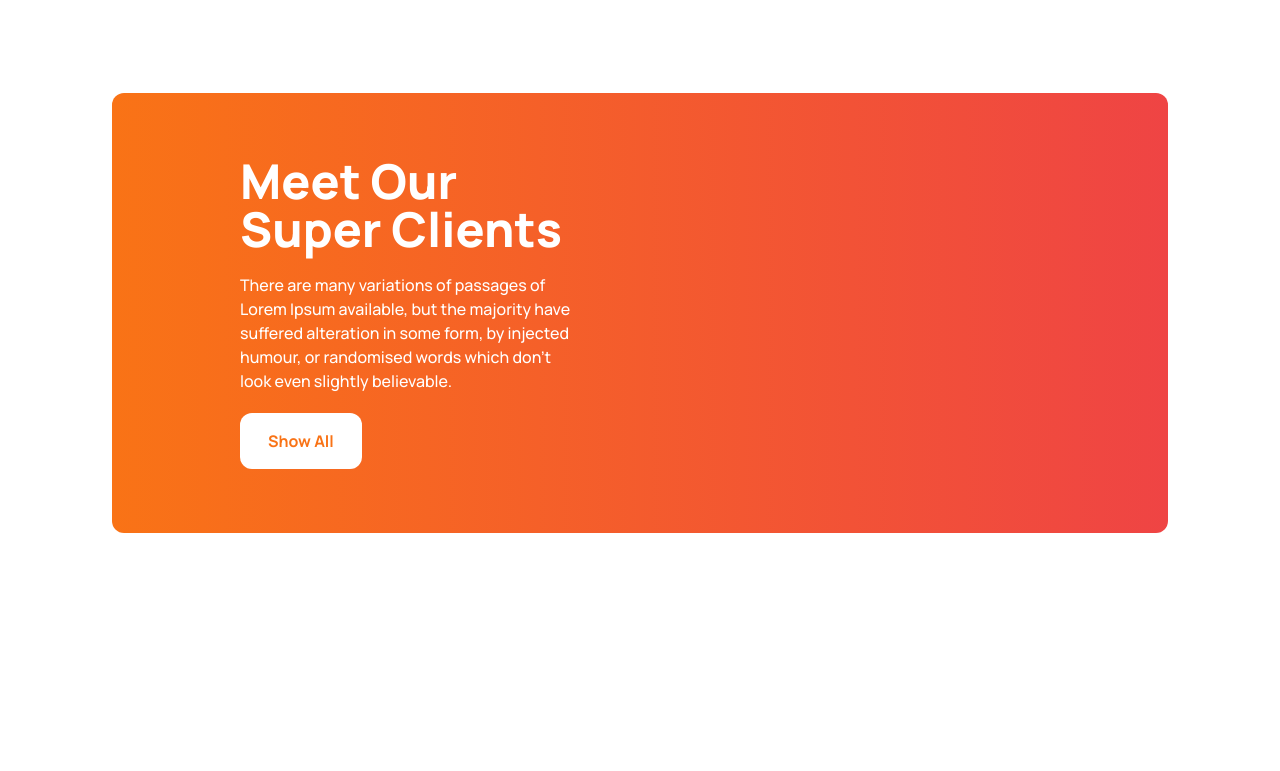
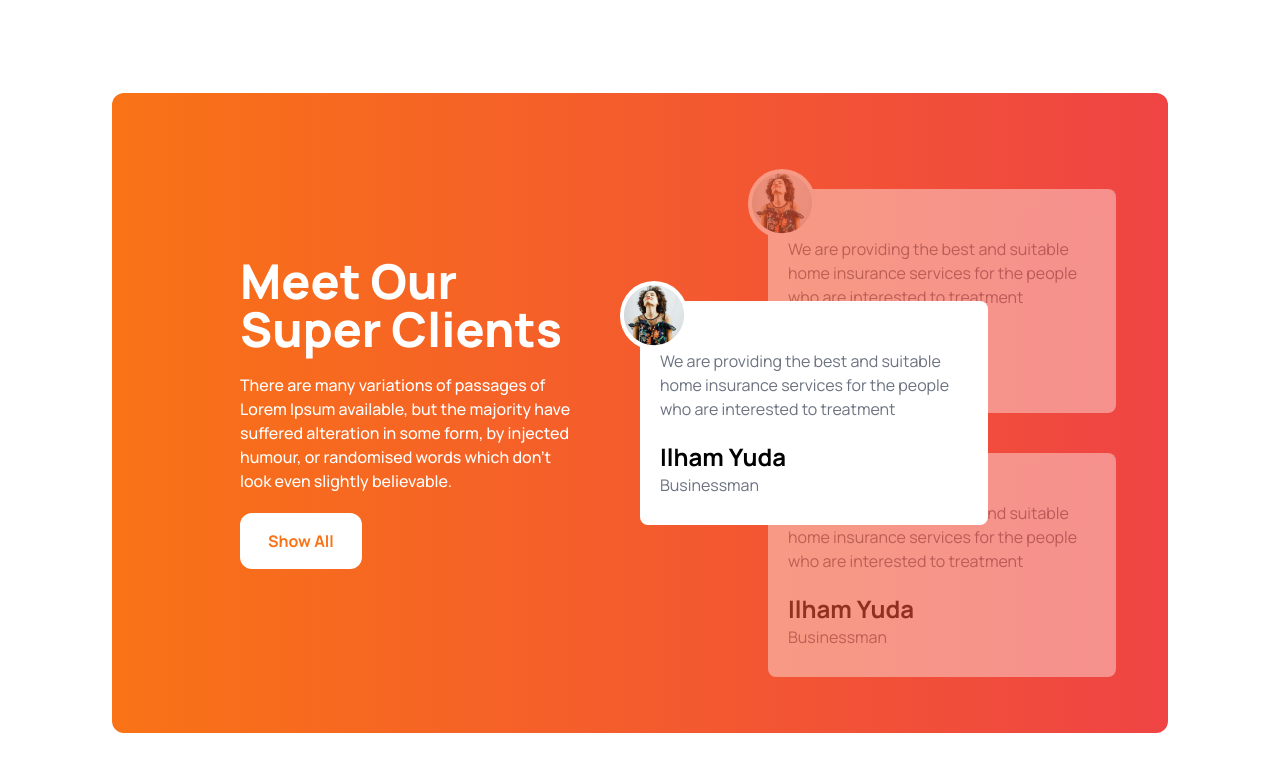
Before and after one commit to shahid-ahmed1/tea-house-mod-14-practice, a plain HTML site: page index.html in a window 1280 px wide. Shown: the part 1824-2595 px from the top of the page. Before the commit the page ends 2453 px from the top, so only its background shows below. Drawn offline with nearby package versions, Linux system fonts and the light colour scheme.

Commit message:
complete all review section

```diff
--- a/index.html
+++ b/index.html
@@ -126,13 +126,58 @@
   <section class="mb-24">
     <div class="rounded-xl bg-gradient-to-r from-orange-500 to-red-500 grid grid-cols-1 lg:grid-cols-2 text-white px-7 lg:px-16">
         <!-- text section -->
-         <div class="mx-auto p-16">
-            <h1 class="font-extrabold text-3xl lg:text-5xl">Meet Our Super Clients</h1>
-            <p class="font-medium mt-5">There are many variations of passages of Lorem Ipsum available, but the majority have suffered alteration in some form, by injected humour, or randomised words which don't look even slightly believable. </p>
-            <button class="mt-5 text-orange-500 font-bold text-1xl bg-white px-7 py-4 rounded-xl ">Show All</button>
-         </div>
+        <div class="flex justify-center items-center">
+            <div class="mx-auto p-3 lg:p-16">
+                <h1 class="font-extrabold text-3xl lg:text-5xl">Meet Our Super Clients</h1>
+                <p class="font-medium mt-5">There are many variations of passages of Lorem Ipsum available, but the majority have suffered alteration in some form, by injected humour, or randomised words which don't look even slightly believable. </p>
+                <button class="mt-5 text-orange-500 font-bold text-1xl bg-white px-7 py-4 rounded-xl ">Show All</button>
+             </div>
+        </div>
 
+<!-- review card section -->
+ <div class="relative py-24">
+      <!-- midle card  -->
+      <div class="absolute z-10 top-56 lg:top-52">
+        <div class="  flex items-center lg:px-5 h-56  w-full rounded-lg text-black bg-white lg:w-3/4">
+            <div class="absolute -top-5 -left-5 bg-white rounded-full">
+                <img class="p-1" src="./images/client.png" alt="">
+            </div>
+            <div>
+                <p class="text-gray-500 pt-5">We are providing the best and suitable home insurance services for the people who are interested to treatment</p>
+                <h3 class="font-bold text-2xl pt-5">Ilham Yuda</h3>
+                <p class="text-gray-500">Businessman</p>
+            </div>
 
+        </div>
+
+     </div>
+    <!-- top cards -->
+    <div class=" left-8 lg:left-32 flex items-center lg:px-5 h-56 relative w-full rounded-lg text-black bg-white lg:w-3/4 opacity-40">
+        <div class="absolute -top-5 -left-5 bg-white rounded-full">
+            <img class="p-1" src="./images/client.png" alt="">
+        </div>
+        <div>
+            <p class="text-gray-500 pt-5">We are providing the best and suitable home insurance services for the people who are interested to treatment</p>
+            <h3 class="font-bold text-2xl pt-5">Ilham Yuda</h3>
+            <p class="text-gray-500">Businessman</p>
+        </div>
+
+    </div>
+
+<!-- botom cards -->
+<div class="left-8 lg:left-32 flex top-10 opacity-40 items-center px-5 h-56 relative w-full rounded-lg text-black bg-white lg:w-3/4 ">
+    <div class="absolute -top-5 -left-5 bg-white rounded-full">
+        <img class="p-1" src="./images/client.png" alt="">
+    </div>
+    <div>
+        <p class="text-gray-500 pt-5">We are providing the best and suitable home insurance services for the people who are interested to treatment</p>
+        <h3 class="font-bold text-2xl pt-5">Ilham Yuda</h3>
+        <p class="text-gray-500">Businessman</p>
+    </div>
+
+</div>
+
+ </div>
     </div>
 
   </section>
```
